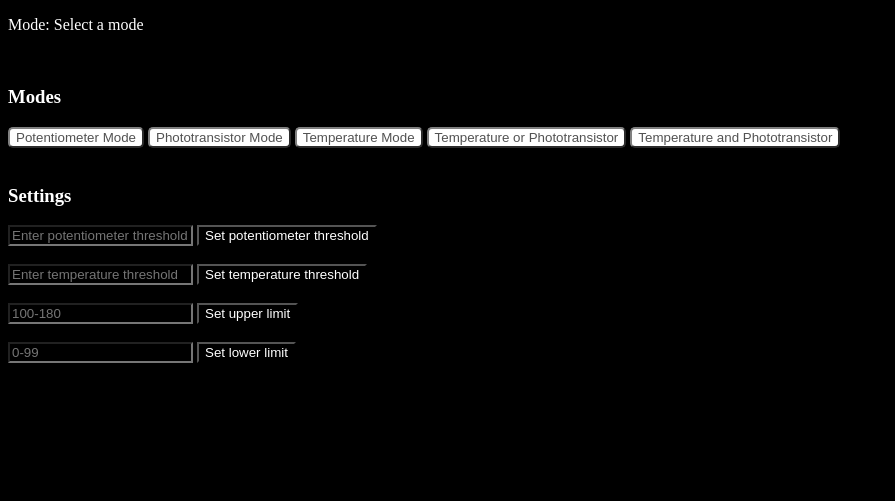
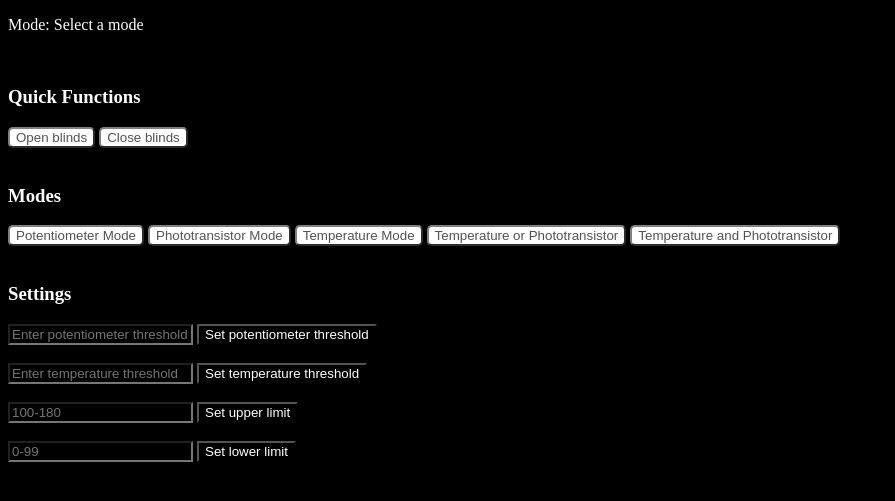
Before and after one commit to maryobotros/Comps-Code, a website: page NodeJS/index.html in a window 1280 px wide. Shown: the part 105-606 px from the top of the page, without its empty margins (0-895 px from the left). Drawn offline with nearby package versions, Linux system fonts and the light colour scheme; no server answers.

Commit message:
Added open and close blind buttons

```diff
--- a/NodeJS/index.html
+++ b/NodeJS/index.html
@@ -15,6 +15,14 @@
       <div>
          <p id="mode">Mode: Select a mode</p>
          <p id="status"></p>
+      </div>
+      </br>
+
+      <!-- Quick functions heading-->
+      <h3 id="quickFunctionsHeading">Quick Functions</h3>
+      <div>
+         <button id="openBlinds" onclick="openBlinds()">Open blinds</button>
+         <button id="closeBlinds" onclick="closeBlinds()">Close blinds</button>
       </div>
       </br>
 
@@ -108,6 +116,17 @@
             socket.emit('modeSelector', {"status":"4"});
          }
 
+         // When open is clicked
+         function openBlinds(){
+
+            socket.emit('modeSelector', {"status":"5"});
+         }
+
+         function closeBlinds(){
+
+            socket.emit('modeSelector', {"status":"6"});
+         }
+
          // Setting the potentiometer threshold
          var sendTextButton = document.getElementById("send-text");
 
@@ -152,14 +171,14 @@
             color:white;
          }
 
-         #light, #dial, #temp, #tempOrLight, #tempAndLight{
+         #light, #dial, #temp, #tempOrLight, #tempAndLight, #openBlinds, #closeBlinds{
             background-color:rgb(255, 255, 255);
             color:rgb(82, 82, 82);
             border-radius:5px;
             border-color:gray;
          }
 
-         #mode, #status, #statusHeading, #modesHeading, #settingsHeading, #input-text, #send-text, #input-temp, #send-temp, #input-upper, #send-upper, #input-lower, #send-lower{
+         #mode, #status, #quickFunctionsHeading, #statusHeading, #modesHeading, #settingsHeading, #input-text, #send-text, #input-temp, #send-temp, #input-upper, #send-upper, #input-lower, #send-lower{
             color:white;
          }
       </style>
--- a/NodeJS/index.js
+++ b/NodeJS/index.js
@@ -34,6 +34,7 @@ io.on('connection', function(socket) {
         port.write( data.status );
     });
 
+
     socket.on('input-text', function(data){
         port.write('P ' + data);
         console.log('P ' + data);
```
Also changed, not shown: 1 other file.
